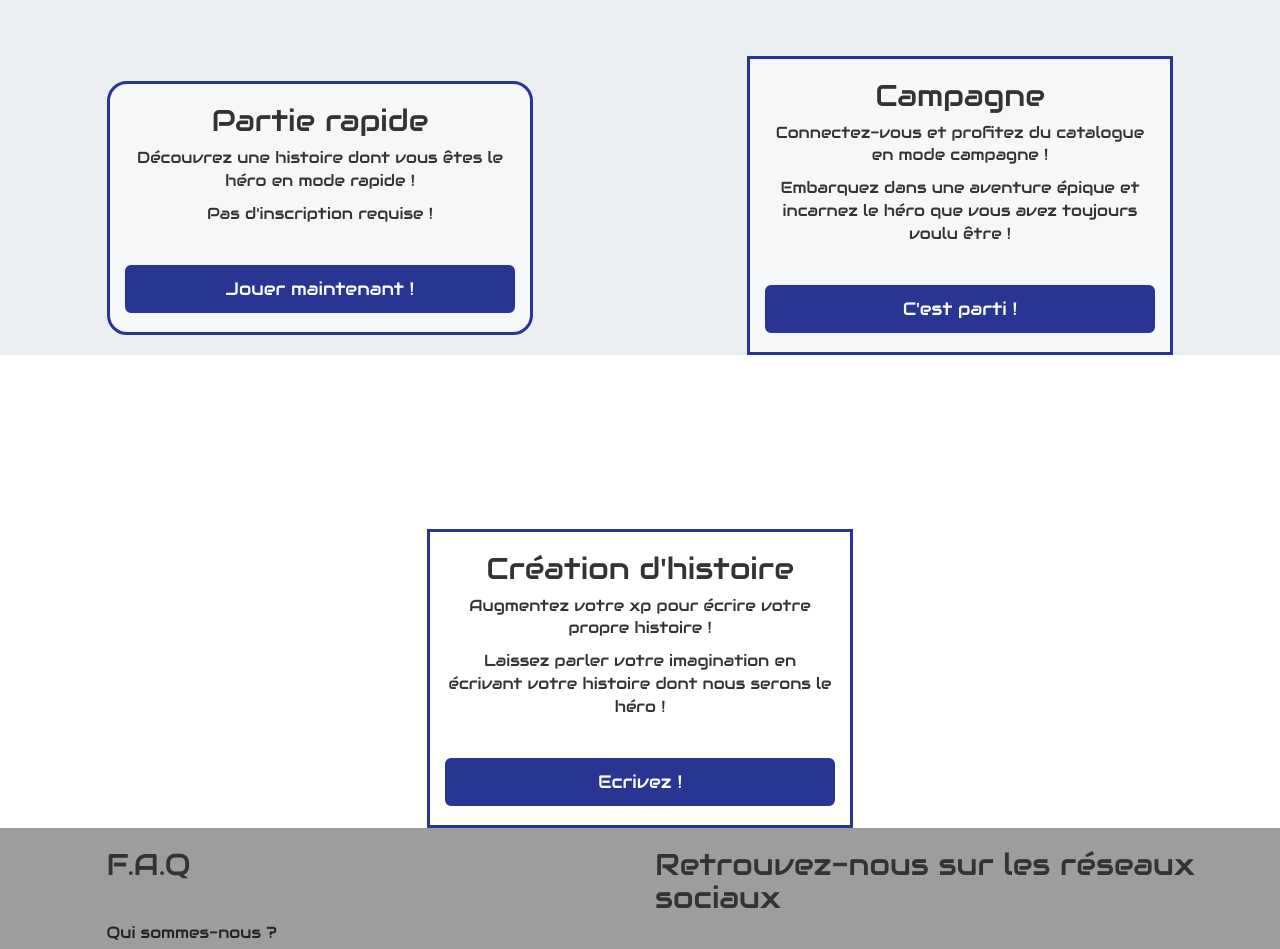
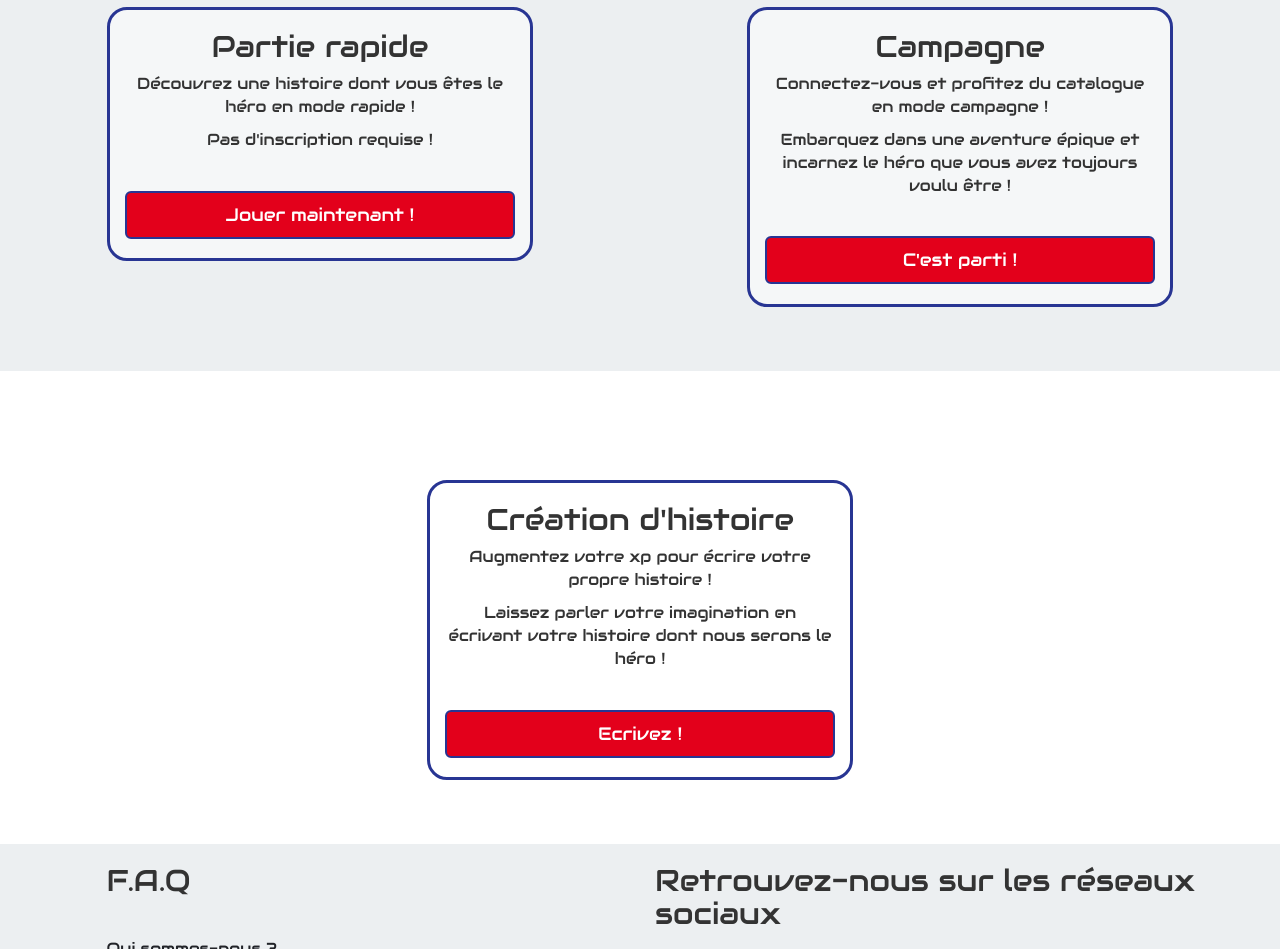
Before and after one commit to Simplon-Roubaix/PMS, a plain HTML site: page index.html in a window 1280 px wide. Shown: the part 791-1740 px from the top of the page. Drawn offline with nearby package versions, Linux system fonts and the light colour scheme.

Commit message:
modification background-color buttons

```diff
--- a/css/main.css
+++ b/css/main.css
@@ -172,10 +172,6 @@ textarea {
      padding: 0;
    }
 
-   .parties {
-       display:inline-block;
-   }
-
    #home {
        height: 100%;
      margin-top: 50px;
@@ -185,73 +181,6 @@ textarea {
      padding-bottom: 50px;
 
    }
-
-   /*#bgcrossf {
-     position: relative;
-         height: 100vh;
-     width: 100%;
-     margin: 0 auto;
-     overflow: hidden;
-   }
-   #bgcrossf .bgimg {
-     position: absolute;
-     height: 100%;
-     min-width: 100%;
-     left: 0;
-   }
-
-   @media all and (max-width:400px) {
-     #bgcrossf .bgimg {
-       position: absolute;
-       height: 100%;
-       min-width: 100%;
-       left:-45%;
-       }
-   }
-
-   @media all and (min-width:1300px) {
-     #bgcrossf .bgimg {
-       position: absolute;
-       min-height: 100%;
-       width: 100%;
-       left:0;
-       }
-   }
-
-   #bgcrossf .bgimg {
-     -webkit-animation-name: bgcrossfFadeInOut;
-     -webkit-animation-timing-function: ease-in-out;
-     -webkit-animation-iteration-count: infinite;
-     -webkit-animation-duration: 30s;
-     -moz-animation-name: bgcrossfFadeInOut;
-     -moz-animation-timing-function: ease-in-out;
-     -moz-animation-iteration-count: infinite;
-     -moz-animation-duration: 30s;
-     -o-animation-name: bgcrossfFadeInOut;
-     -o-animation-timing-function: ease-in-out;
-     -o-animation-iteration-count: infinite;
-     -o-animation-duration: 30s;
-   }
-   #bgcrossf .bgimg:nth-of-type(1) {
-     -webkit-animation-delay: 20s;
-     -moz-animation-delay: 20s;
-     -o-animation-delay: 20s;
-     animation-delay: 20s;
-   }
-   #bgcrossf .bgimg:nth-of-type(2) {
-     -webkit-animation-delay: 10s;
-     -moz-animation-delay: 10s;
-     -o-animation-delay: 10s;
-     animation-delay: 10s;
-   }
-   #bgcrossf .bgimg:nth-of-type(3) {
-     -webkit-animation-delay: 0s;
-     -moz-animation-delay: 0s;
-     -o-animation-delay: 0s;
-     animation-delay: 0s;
-   }*/
-
-   /*END CROSSFADER*/
 
 
    /*HEADER CONTENT*/
@@ -269,11 +198,9 @@ textarea {
    }
    #slogan h1 {
      font-size: 3em;
-     color:#E3001B !important;
-     text-shadow: #283593 1px 1px, #283593 -1px 1px, #283593 -1px -1px, #283593 1px -1px;
+     color:#283593 !important;
+     text-shadow: #E3001B 1px 1px, #E3001B -1px 1px, #E3001B -1px -1px, #E3001B 1px -1px;
    }
-
-
 
 
    /*CAROUSSEL NEWS*/
@@ -295,6 +222,7 @@ textarea {
      font-family: 'Audiowide', cursive;
    }
    .carousel-inner .btn-general{
+       background-color:#E3001B !important;
      margin-top: 0;
      padding: 0;
    }
@@ -311,9 +239,6 @@ textarea {
    /*END NEWS CAROUSEL*/
    /*END CONTENT */
 
-#toprapide, #topcampagne, #topcreation {
-  height: 100%;
-}
 
    /*Style de la police*/
 .row {
@@ -326,16 +251,24 @@ textarea {
      font-size: 100%;
    }
 
-   /*taille, image de fond et position de la section partie rapide*/
-   .rapide  {
-    background-color:#eceff1;
-     /*background-image: url(../img/cyber.jpg);*/
-     background-position: center;
-     background-size: cover;
-     background-repeat: no-repeat;
-     padding-top:10%;
+   #topparties {
+   height: 100%;
+   }
 
+    #topcreation {
+     height: 100%;
    }
+
+
+   /*taille, image de fond et position de la section parties*/
+   .parties {
+       background-color:#eceff1;
+       display:inline-block;
+       background-position: center;
+       background-size:cover;
+       padding-top:5%;
+       padding-bottom:5%;
+      }
 
    @media all and (max-width:480px) {
      .rapide {
@@ -351,7 +284,7 @@ textarea {
 
    /*Couleur des boutons*/
    .btnperso {
-     background-color: #283593 !important;
+     background-color: #E3001B !important;
      color: #fff !important;
      border: 2px solid #283593 !important;
       font-family: 'Audiowide', cursive;
@@ -381,19 +314,11 @@ textarea {
 
    }
 
-   /*Section campagne*/
-   .campagne {
-
-     /*background-image: url(../img/fantasy.jpg);*/
-     background-size: cover;
-     background-repeat: no-repeat;
-     padding-top:15%;
-   }
-
    /*bordure, position et couleur de fond du bloc partie campagne*/
    #campagne {
      border:solid 3px #283593;
-     margin-top: 3%;
+     border-radius: 20px;
+     margin-top: 5%;
      background-color:rgba(255,255,255,0.5);
    }
 
@@ -414,16 +339,17 @@ textarea {
 
 /*taille, image de fond et position de la section partie création*/
 .creation {
+    height:100%;
     background-color:rgba(255,255,255,0.5);
-  /*background-image: url(../img/ecrire.jpg);*/
   background-position: center;
   background-size: cover;
-  background-repeat: no-repeat;
-  padding-top:10%;
+  padding-top:5%;
+  padding-bottom:5%;
 }
 
 #creation {
   border:solid 3px #283593;
+  border-radius: 20px;
   margin-top: 3%;
   background-color:rgba(255,255,255,0.5);
 }
@@ -443,7 +369,7 @@ textarea {
 
    /*Couleur de fond du footer*/
    footer {
-     background-color: #9d9d9d;
+     background-color: #eceff1;
       font-family: 'Audiowide', cursive;
    }
 
@@ -490,14 +416,6 @@ textarea {
      #google:hover{
      color:#283593 !important;
    }
-
-
-
-
-
-
-
-
 
 
 
--- a/index.html
+++ b/index.html
@@ -77,14 +77,6 @@
   <header class="container-fluid">
 
 
-    <!--BACKGROUND CROSSFADER-->
-
-    <!-- <div id="bgcrossf"> -->
-      <!-- <img class="bgimg " src="img/bkg/bgcastle.jpg" alt="fond chateau fantaisie" />
-      <img class="bgimg" src="img/bkg/citypower.jpg" alt="fond rayon lumineux ville moderne" />
-      <img class="bgimg " src="img/bkg/oldcity2.jpg" alt="fond vielle ville" /> -->
-
-
       <div id="home">
         <div class="row text-center">
           <div id="logo-PMS" class="col-lg-2 col-lg-offset-5 col-md-2 col-md-offset-5 col-sm-2 col-sm-offset-1 hidden-xs">
@@ -96,11 +88,11 @@
 
           <!--HEADER BUTTONS -->
           <div id="howplaylink" class="col-lg-3 col-lg-offset-1 col-md-4 col-md-offset-1 col-sm-3 col-sm-offset-3 col-xs-12">
-            <a href="partierapide.html?#tuto" class="btn btn-general btn-extensed" role="button">Comment jouer</a>
+            <a href="partierapide.html?#tuto" class="btn btnperso btn-extensed hpl" role="button">Comment jouer</a>
           </div>
 
           <div id="forumlink" class="col-lg-3 col-lg-offset-4 col-md-4 col-md-offset-2 col-sm-3 col-sm-offset-1 col-xs-12">
-            <a href="#synthaxe" class="btn btn-general btn-extensed" role="button">Forum</a>
+            <a href="#synthaxe" class="btn btnperso btn-extensed fl" role="button">Forum</a>
           </div>
           <!--end header buttons-->
 
@@ -174,23 +166,21 @@
         <!-- END CENTER HEADER -->
       </div>
       <!--END HOME  row-->
-    <!-- </div> -->
-    <!-- END BG croosfader  row-->
+
+
   </header>
 
 
   <!-- Structure HTML du site web -->
   <section class="parties">
-    <div class="container-fluid rapide row" id="toprapide">
+    <div class="container-fluid rapide row" id="topparties">
         <div class="col-lg-4 col-lg-offset-1 text-center" id="rapide">
           <h2>Partie rapide</h2>
           <p>Découvrez une histoire dont vous êtes le héro en mode rapide !</p>
           <p>Pas d'inscription requise !</p>
           <a href="partierapide.html" role="button" class="btn btnperso btn-lg" id="partierapide">Jouer maintenant !</a>
         </div>
-      <!-- </div> -->
 
-    <!-- <div class="campagne row" id="topcampagne"> -->
         <div class="col-lg-4 col-lg-offset-2 text-center" id="campagne">
           <h2>Campagne</h2>
           <p>Connectez-vous et profitez du catalogue en mode campagne !</p>
```
